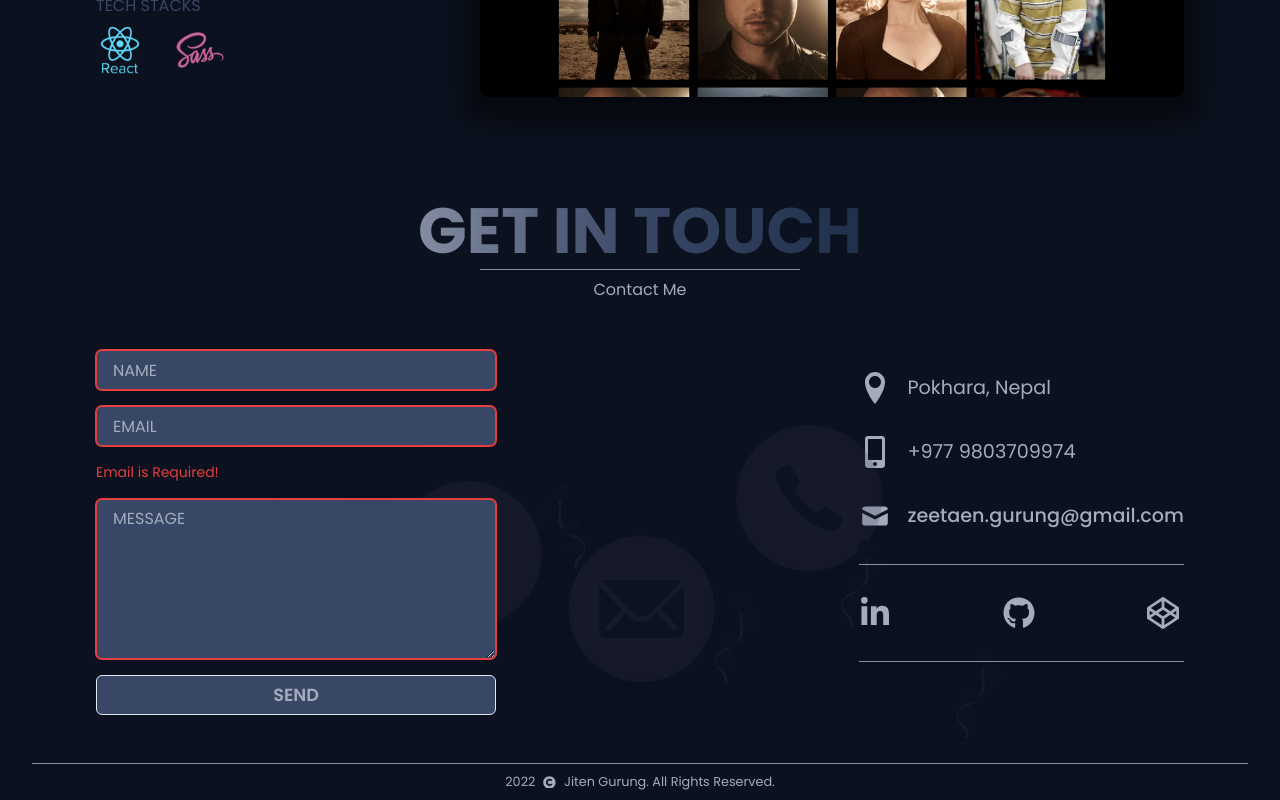
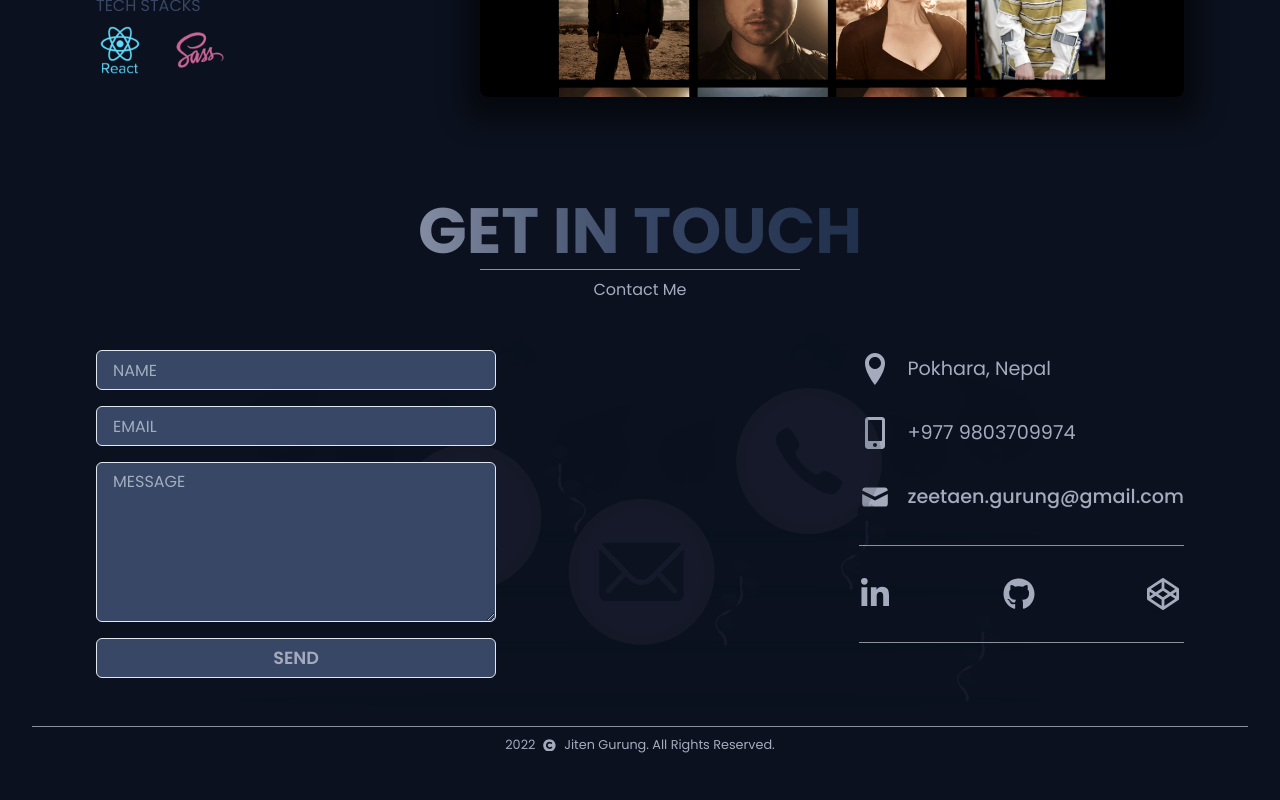
Before and after one commit to zeetaengrg/portfolio, a Next.js app: page / in a window 1280 px wide. Shown: the part 2683-3483 px from the top of the page. After the commit the page ends 3446 px from the top, so only its background shows below. Built offline with nearby package versions, Linux system fonts and the light colour scheme.

Commit message:
refactor: setInput and setError event handlers remvoved

```diff
--- a/components/Contacts.jsx
+++ b/components/Contacts.jsx
@@ -20,16 +20,9 @@ import { FaMobileAlt, FaLinkedinIn, FaGithub, FaCodepen } from "react-icons/fa";
 import { HiMail } from "react-icons/hi";
 
 const Contacts = () => {
-    const [input, setInput] = useState("");
-
     const [name, setName] = useState("");
     const [email, setEmail] = useState("");
     const [message, setMessage] = useState("");
-    const [error, setError] = useState("");
-
-    const handleInputChange = (e) => {
-        setInput(e.target.value);
-    };
 
     const handleNameChange = (e) => {
         setName(e.target.value);
@@ -43,15 +36,13 @@ const Contacts = () => {
         setMessage(e.target.value);
     }
 
-    const isError = input === "";
+    // const isError = input === "";
 
     const handleSubmit = (e) => {
         e.preventDefault();
-        setInput("");
         setName("");
         setEmail("");
         setMessage("");
-        setError(isError);
     };
 
     const btnStyle = {
@@ -137,7 +128,7 @@ const Contacts = () => {
                 justifyContent="center"
                 direction={{ base: "column", md: "row" }}
             >
-                <FormControl mt="2rem" isInvalid={isError}>
+                <FormControl mt="2rem">
                     <Stack
                         spacing="4"
                         alignItems={{ base: "center", md: "flex-start" }}
@@ -148,6 +139,7 @@ const Contacts = () => {
                             name="name"
                             type="name"
                             id="name"
+                            value={name}
                             width={{ base: "23rem", md: "25rem" }}
                             bgColor="#384765"
                             color="#a5abbd"
@@ -159,14 +151,14 @@ const Contacts = () => {
                             name="email"
                             id="email"
                             type="email"
-                            // value={input}
+                            value={email}
                             onChange={handleEmailChange}
                             width={{ base: "23rem", md: "25rem" }}
                             bgColor="#384765"
                             color="#a5abbd"
                             isRequired
                         />
-                        {!isError ? (
+                        {/* {!isError ? (
                             <FormHelperText>
                                 Please enter your email so that I can contact
                                 you!
@@ -175,11 +167,12 @@ const Contacts = () => {
                             <FormErrorMessage>
                                 Email is Required!
                             </FormErrorMessage>
-                        )}
+                        )} */}
                         <Textarea
                             placeholder="MESSAGE"
                             name="message"
                             id="message"
+                            value={message}
                             width={{ base: "23rem", md: "25rem" }}
                             height="10rem"
                             bgColor="#384765"
```
